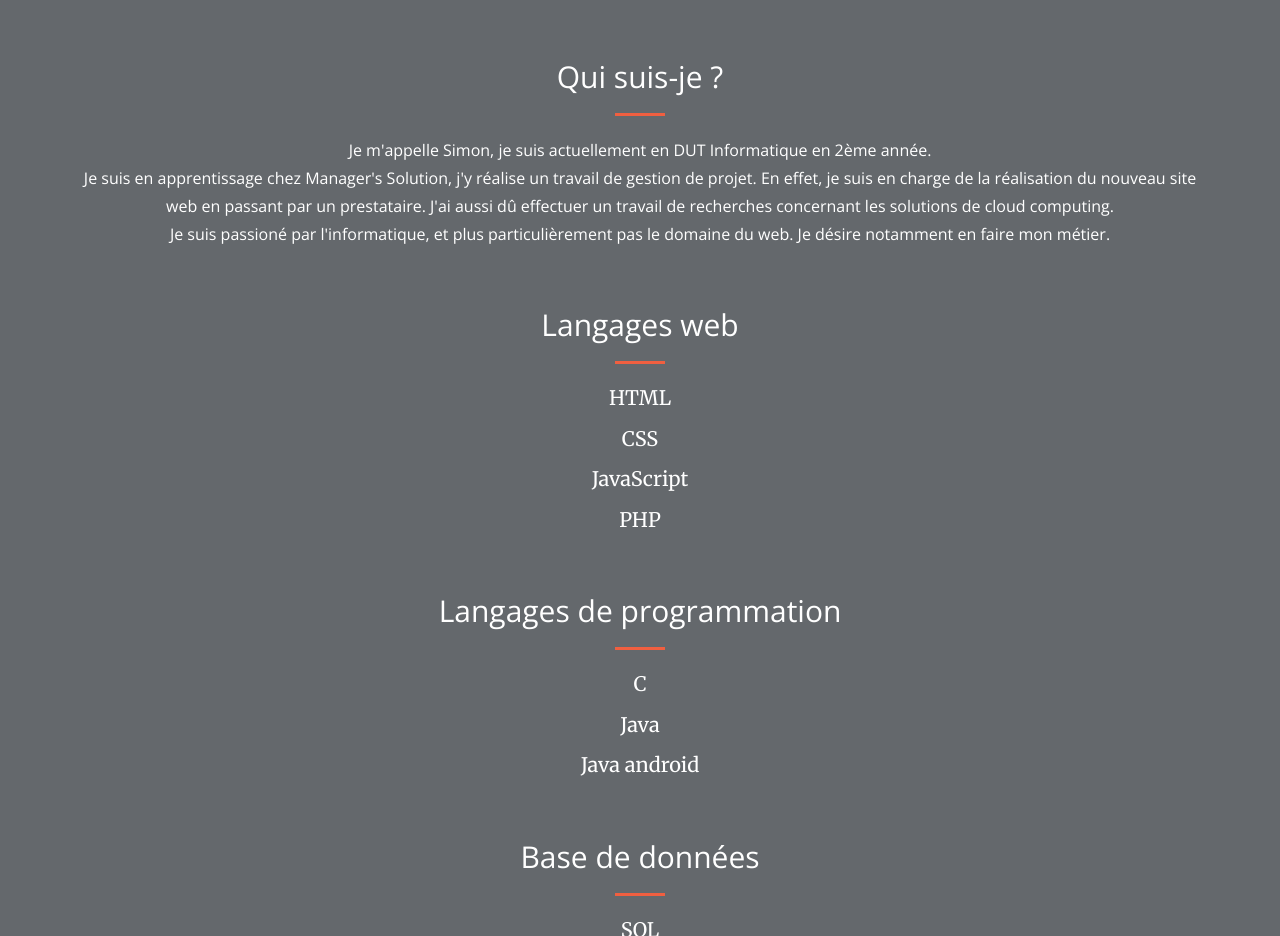
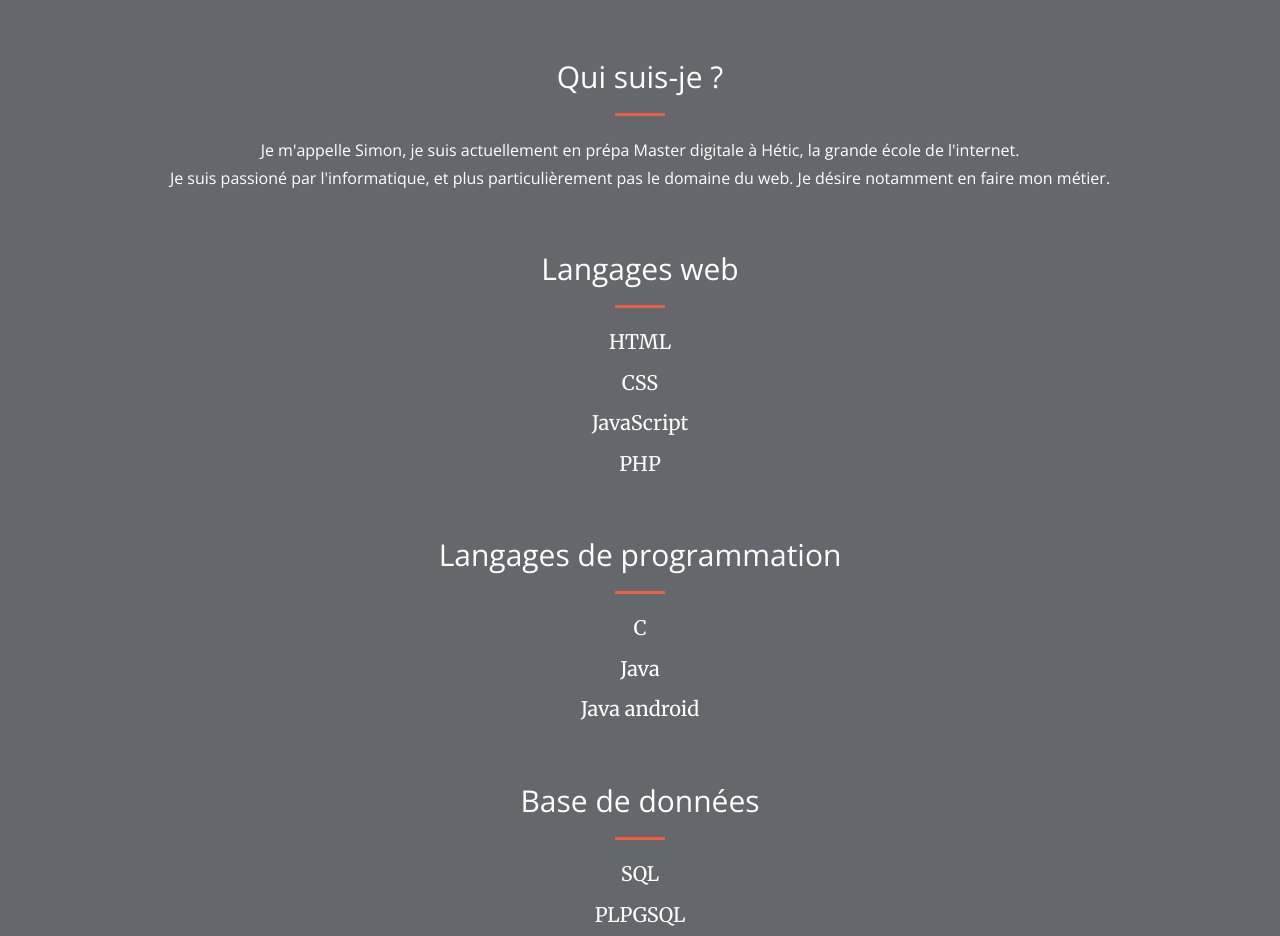
Before and after one commit to Simon997/CV, a website: page content.html in a window 1280 px wide. Shown: the part 840-1776 px from the top of the page. Drawn offline with nearby package versions, Linux system fonts and the light colour scheme.

Commit message:
change content

```diff
--- a/content.html
+++ b/content.html
@@ -89,8 +89,7 @@
                 <div class="col-lg-12 text-center">
                     <h2 class="section-heading">Qui suis-je ?</h2>
                     <hr class="primary">
-                    <p class="presentation">Je m'appelle Simon, je suis actuellement en DUT Informatique en 2ème année.</br>
-                        Je suis en apprentissage chez Manager's Solution, j'y réalise un travail de gestion de projet. En effet, je suis en charge de la réalisation du nouveau site web en passant par un prestataire. J'ai aussi dû effectuer un travail de recherches concernant les solutions de cloud computing.</br>
+                    <p class="presentation">Je m'appelle Simon, je suis actuellement en prépa Master digitale à Hétic, la grande école de l'internet.</br>
                         Je suis passioné par l'informatique, et plus particulièrement pas le domaine du web. Je désire notamment en faire mon métier.</p>
                     <h2 class="section-heading" style="margin-top: 60px;">Langages web</h2>
                     <hr class="primary">
```
